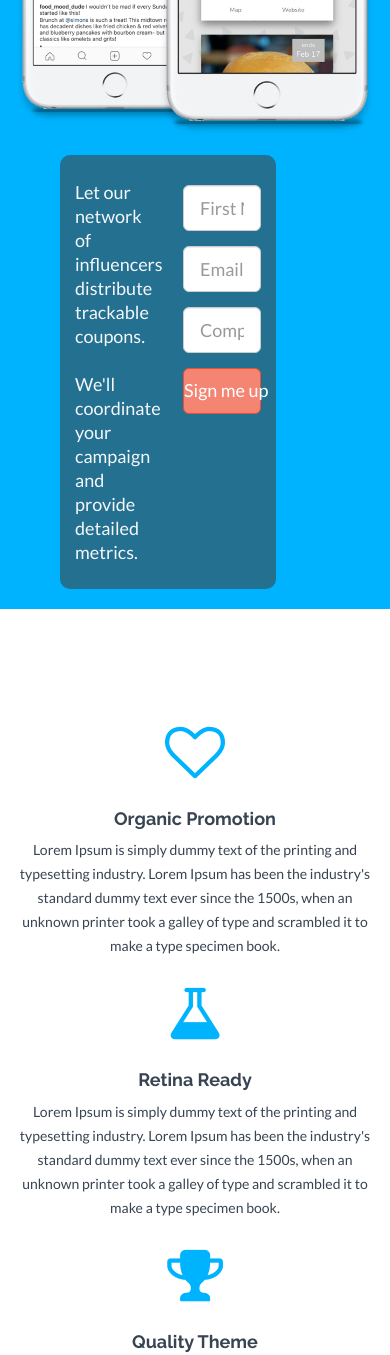
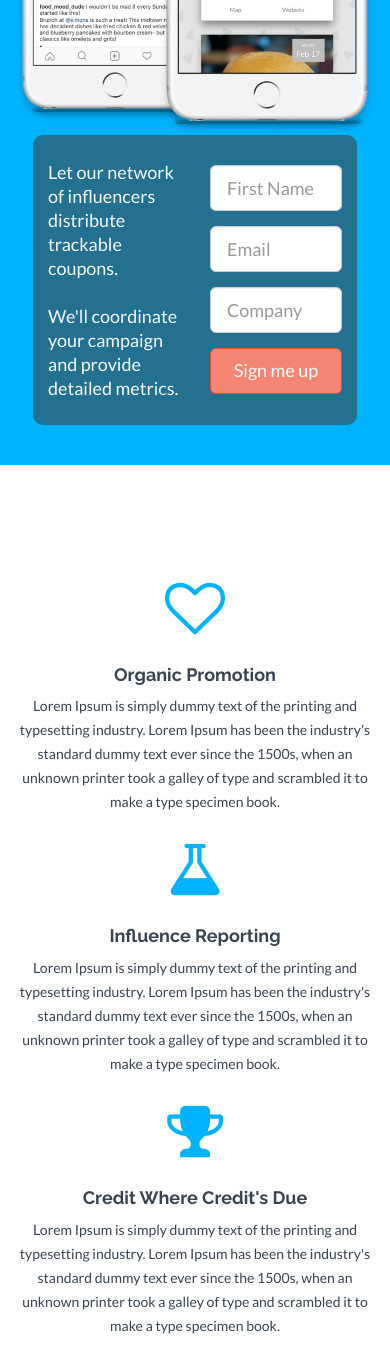
Before and after one commit to adamszaruga/loot_landing, a plain HTML site: page index.html in a window 390 px wide. Shown: the part 520-1875 px from the top of the page. Drawn offline with nearby package versions, Linux system fonts and the light colour scheme.

Commit message:
more changes

```diff
--- a/assets/css/style.css
+++ b/assets/css/style.css
@@ -462,10 +462,10 @@ csmall2 {
 .CTA {
 	background-color: #237091;
 	border-radius: 10px;
-	width: 60%;
+	width: 90%;
 	padding: 15px;
-	margin: 20px;
-	margin-left: 45px;
+	margin: 0px auto;
+	margin-bottom: 40px;
 }
 
 .CTA h4 {
@@ -518,3 +518,11 @@ csmall2 {
 	cursor: pointer;
 	color: #F58573;
 }
+
+@media (min-width: 1200px) {
+  .CTA {
+  		width: 60%;
+		margin: 20px;
+		margin-left: 45px;
+	}
+}
--- a/index.html
+++ b/index.html
@@ -67,7 +67,7 @@
 				<div class="col-lg-5 col-lg-offset-1  himg">
 					<img src="assets/img/phones.png" class="img-responsive">
 				</div>
-				<div class="col-md-12 col-lg-6  text-justify himg">
+				<div class="col-md-12 col-lg-6 pull-right text-justify himg">
 
 					<div class="CTA">
 						<div class="row">
@@ -98,6 +98,7 @@
 				</div>
 
 
+
 			</div><!-- /row -->
 	    </div> <!-- /container -->
 	</div><!-- /headerwrap -->
@@ -116,13 +117,13 @@
  				</div>
  				<div class="col-md-4">
  					<i class="fa fa-flask"></i>
- 					<h4>Retina Ready</h4>
+ 					<h4>Influence Reporting</h4>
  					<p>Lorem Ipsum is simply dummy text of the printing and typesetting industry. Lorem Ipsum has been the industry's standard dummy text ever since the 1500s, when an unknown printer took a galley of type and scrambled it to make a type specimen book.</p>
 
  				</div>
  				<div class="col-md-4">
  					<i class="fa fa-trophy"></i>
- 					<h4>Quality Theme</h4>
+ 					<h4>Credit Where Credit's Due</h4>
  					<p>Lorem Ipsum is simply dummy text of the printing and typesetting industry. Lorem Ipsum has been the industry's standard dummy text ever since the 1500s, when an unknown printer took a galley of type and scrambled it to make a type specimen book.</p>
 
  				</div>
```
